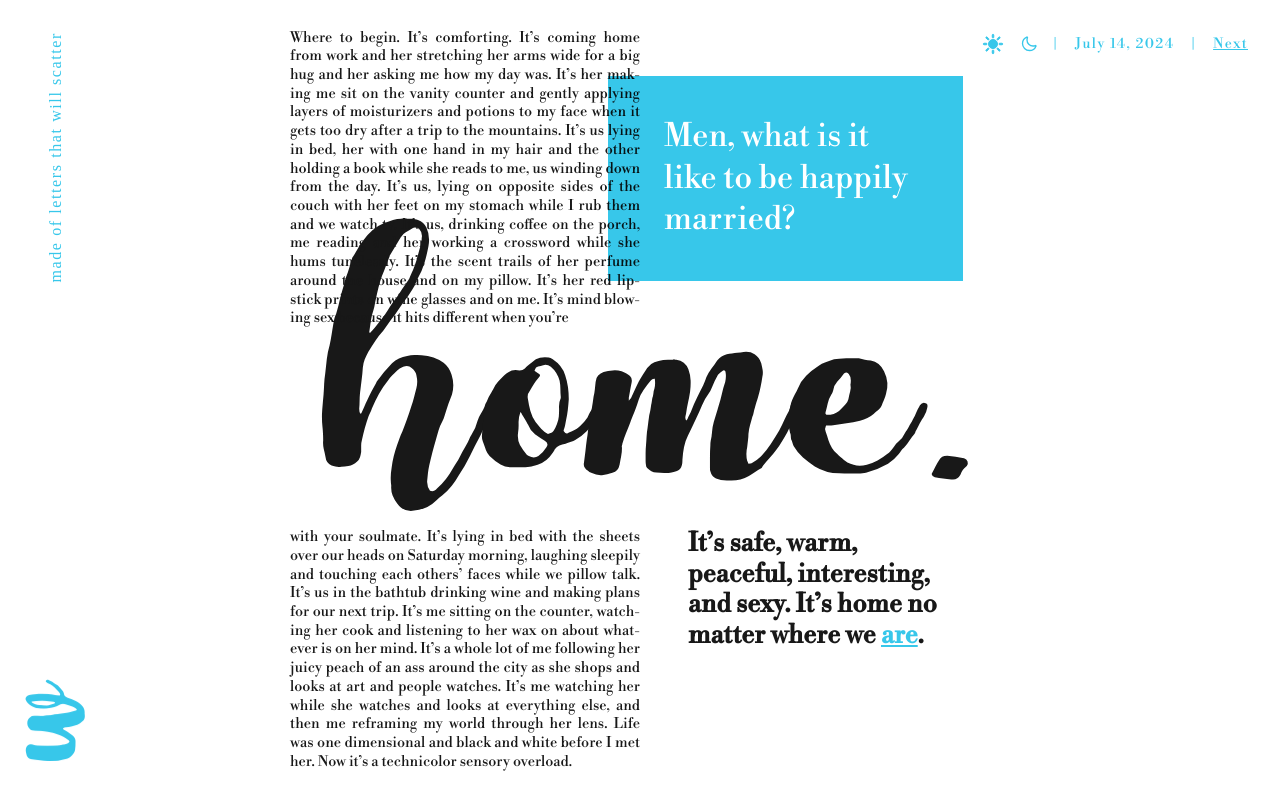
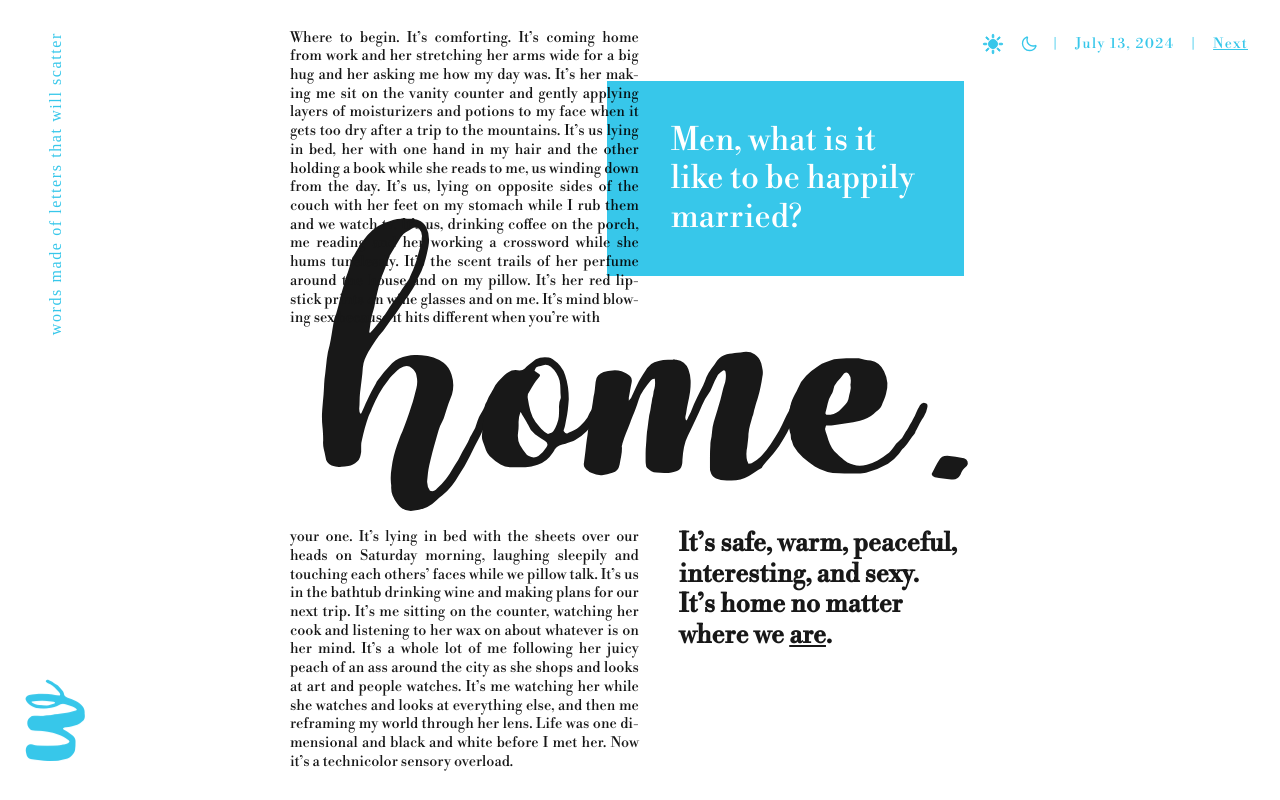
Before and after one commit to naaadz/words, a Vue app: page /home-no-matter-what in a window 1280 px wide. Built offline with nearby package versions, Linux system fonts and the light colour scheme.

Commit message:
add entry, adjust transitions

```diff
--- a/index.html
+++ b/index.html
@@ -2,12 +2,16 @@
 <html lang="en">
   <head>
     <meta charset="UTF-8" />
+    <meta
+      name="description"
+      content="An exercise in typography: Techniques for dropcap, callouts, and pullouts, with css float and shape-outside"
+    />
     <link rel="icon" type="image/svg+xml" href="/words-mark.svg" />
     <link rel="preload" href="/fonts/harley.woff2" as="font" type="font/woff2" crossorigin="anonymous" />
     <link rel="preload" href="/fonts/libre_bodoni.woff2" as="font" type="font/woff2" crossorigin="anonymous" />
 
     <meta name="viewport" content="width=device-width, initial-scale=1.0" />
-    <title>Words</title>
+    <title>Words: made of letters that will scatter</title>
   </head>
   <body>
     <div id="app"></div>
--- a/src/assets/base.css
+++ b/src/assets/base.css
@@ -58,7 +58,7 @@ body.dark-mode ::selection {
 }
 
 .fade-enter-active, .fade-leave-active {
-  transition: opacity 1s;
+  transition: opacity .5s;
 }
 
 .fade-enter, .fade-leave-to {
--- a/src/components/Header.vue
+++ b/src/components/Header.vue
@@ -1,9 +1,9 @@
 <template>
   <div v-if="sortedRoutes.length" class="header fixed z-10">
-    <transition name="fade">
+    <transition name="fade" mode="out-in">
       <Icon v-if="isFirstRoute" name="words" class="text-primary fixed left-0 h-full" />
       <nav v-else class="fixed left-0 h-full flex flex-col justify-between items-center h-full py-8">
-        <span class="blurb text-primary font-libre tracking-widest">made of letters that will scatter</span>
+        <span class="blurb text-primary font-libre tracking-widest">words made of letters that will scatter</span>
         <RouterLink to="/"><span class="logo-mark text-primary font-harley">w</span></RouterLink>
       </nav>
     </transition>
--- a/src/router/index.js
+++ b/src/router/index.js
@@ -14,30 +14,36 @@ const router = createRouter({
       path: '/always-you',
       name: 'always-you',
       component: () => import('../views/AlwaysView.vue'),
-      meta: {date: '2024-07-08'}
+      meta: {date: '2024-04-22'}
     },
     {
       path: '/grind',
       name: 'grind',
       component: () => import('../views/GrindView.vue'),
-      meta: {date: '2024-07-11'}
+      meta: {date: '2024-05-15'}
     },
     {
       path: '/mansplain',
       name: 'mansplain',
       component: () => import('../views/MainsplainingView.vue'),
-      meta: {date: '2024-07-12'}
+      meta: {date: '2024-06-05'}
     },
     {
       path: '/you-have-to-love',
       name: 'you-have-to-love',
       component: () => import('../views/YouHaveToLoveView.vue'),
-      meta: {date: '2024-07-13'}
+      meta: {date: '2024-07-01'}
     },
     {
       path: '/home-no-matter-what',
       name: 'home-no-matter-what',
       component: () => import('../views/HomeNoMatterWhatView.vue'),
+      meta: {date: '2024-07-13'}
+    },
+    {
+      path: '/every-human-heart',
+      name: 'every-human-heart',
+      component: () => import('../views/EveryHumanHeartView.vue'),
       meta: {date: '2024-07-14'}
     }
   ]
--- a/src/views/AlwaysView.vue
+++ b/src/views/AlwaysView.vue
@@ -29,7 +29,7 @@
 
 <style scoped>
 .inner {
-  width: 300px;
+  width: 18.75rem;
   margin-left: 10rem;
 }
 
@@ -38,6 +38,6 @@
   font-size: 2.8rem;
   margin-left: -14rem;
   padding: 1.5rem;
-  width: 350px;
+  width: 21.8rem;
 }
 </style>
--- /dev/null
+++ b/src/views/EveryHumanHeartView.vue
@@ -0,0 +1,84 @@
+<template>
+  <div class="absolute h-screen w-full flex flex-col items-center justify-center">
+    <div class="inner relative">
+      <div class="first absolute">
+        <span class="dropcap font-harley text-primary">t</span>
+        <p class="the-line">he line dividing good from evil</p>
+      </div>
+      <div class="second absolute z-10">
+        <span class="dropcap font-harley text-primary">t</span>
+        <p class="runs-thru">
+          runs through the center of every human
+          <a class="underline" href="https://www.reddit.com/r/AskMen/comments/110xc8l/comment/j8bq15f/" target="_blank"
+            >heart</a
+          >.
+        </p>
+      </div>
+    </div>
+  </div>
+</template>
+
+<style scoped lang="postcss">
+.inner {
+  width: 31.25rem;
+  top: -5rem;
+  left: 10rem;
+}
+
+.dropcap {
+  font-size: 40rem;
+  transform: rotate(10deg);
+  pointer-events: none;
+}
+
+.first .dropcap {
+  float: left;
+  line-height: 0.42;
+  shape-outside: polygon(
+    72.63% -44px,
+    49.6% 43.32%,
+    48.29% 73.23%,
+    94.7% 51.49%,
+    64.48% 110.67%,
+    -26px 111.7%,
+    27px -9px
+  );
+  padding-right: 1rem;
+}
+
+.the-line {
+  font-size: 1.6rem;
+  line-height: 1;
+  width: 20rem;
+  font-style: italic;
+}
+
+.second {
+  left: -10.3rem;
+  top: -2.1rem;
+}
+
+.second .dropcap {
+  float: right;
+  line-height: 0.5;
+  shape-outside: polygon(
+    72.63% -44px,
+    44.17% 96.83%,
+    12.61% 98.25%,
+    12.25% 77.71%,
+    15.3% 61.09%,
+    47px 46.27%,
+    91px 13px
+  );
+  padding-left: 4.5rem;
+}
+
+.runs-thru {
+  font-size: 1.6rem;
+  line-height: 1;
+  width: 20rem;
+  font-style: italic;
+  text-align: right;
+  padding-top: 9rem;
+}
+</style>
--- a/src/views/GrindView.vue
+++ b/src/views/GrindView.vue
@@ -1,7 +1,7 @@
 <template>
   <div class="absolute h-screen w-full flex flex-col items-center justify-center">
     <div class="flex">
-      <div class="left flex flex-col gap-4">
+      <div class="left flex flex-col gap-8">
         <div class="callout bg-primary p-10 pr-14">
           <span>If you love what you do, you never work a day in your life. Devs, how true is this?</span>
         </div>
@@ -24,7 +24,7 @@
         <span class="grind leading-6 font-bold"
           >No matter how much I love it, some days are just a fucking grind. And that’s
           <a
-            class="text-primary underline"
+            class="underline"
             href="https://www.reddit.com/r/ExperiencedDevs/comments/weicva/comment/iiogsqo/"
             target="_blank"
             >ok</a
--- a/src/views/HomeNoMatterWhatView.vue
+++ b/src/views/HomeNoMatterWhatView.vue
@@ -10,31 +10,28 @@
           It’s us, lying on opposite sides of the couch with her feet on my stomach while I rub them and we watch tv.
           It’s us, drinking coffee on the porch, me reading and her working a crossword while she hums tunelessly. It’s
           the scent trails of her perfume around the house and on my pillow. It’s her red lipstick prints on wine
-          glasses and on me. It’s mind blowing sex because it hits different when you’re
+          glasses and on me. It’s mind blowing sex because it hits different when you’re with
         </p>
 
-        <div class="callout bg-primary flex-1 p-10 pl-14">
+        <div class="callout bg-primary flex-1 p-10 pl-16">
           <span>Men, what is it like to be happily married?</span>
         </div>
       </div>
       <span class="home ml-8 font-harley">home.</span>
-      <div class="bottom flex gap-12">
+      <div class="bottom flex gap-10">
         <p>
-          with your soulmate. It’s lying in bed with the sheets over our heads on Saturday morning, laughing sleepily
-          and touching each others’ faces while we pillow talk. It’s us in the bathtub drinking wine and making plans
-          for our next trip. It’s me sitting on the counter, watching her cook and listening to her wax on about
-          whatever is on her mind. It’s a whole lot of me following her juicy peach of an ass around the city as she
-          shops and looks at art and people watches. It’s me watching her while she watches and looks at everything
-          else, and then me reframing my world through her lens. Life was one dimensional and black and white before I
-          met her. Now it’s a technicolor sensory overload.
+          your one. It’s lying in bed with the sheets over our heads on Saturday morning, laughing sleepily and touching
+          each others’ faces while we pillow talk. It’s us in the bathtub drinking wine and making plans for our next
+          trip. It’s me sitting on the counter, watching her cook and listening to her wax on about whatever is on her
+          mind. It’s a whole lot of me following her juicy peach of an ass around the city as she shops and looks at art
+          and people watches. It’s me watching her while she watches and looks at everything else, and then me reframing
+          my world through her lens. Life was one dimensional and black and white before I met her. Now it’s a
+          technicolor sensory overload.
         </p>
 
         <span class="pullout flex-1 leading-6 font-bold pr-8">
           It’s safe, warm, peaceful, interesting, and sexy. It’s home no matter where we
-          <a
-            class="text-primary underline"
-            href="https://www.reddit.com/r/AskMen/comments/1anqe2i/comment/kpuaxgc/"
-            target="_blank"
+          <a class="underline" href="https://www.reddit.com/r/AskMen/comments/1anqe2i/comment/kpuaxgc/" target="_blank"
             >are</a
           >.
         </span>
@@ -45,14 +42,14 @@
 
 <style scoped lang="postcss">
 .inner {
-  width: 700px;
+  width: 43.75rem;
 }
 
 .inner p {
   @apply text-justify hyphens-auto;
   font-size: 0.9rem;
   line-height: 1.3;
-  width: 350px;
+  width: 21.8rem;
 }
 
 .home {
@@ -63,8 +60,8 @@
 
 .callout {
   font-size: 2rem;
-  line-height: 1.3;
-  margin: 0 27px 0 -32px;
+  line-height: 1.2;
+  margin: 0 1.6rem 0 -2rem;
 }
 
 .pullout {
--- a/src/views/YouHaveToLoveView.vue
+++ b/src/views/YouHaveToLoveView.vue
@@ -37,7 +37,7 @@
 }
 
 .inner p {
-  margin-block: 2rem;
+  margin-block: 3rem;
   margin-inline: auto;
 }
 
@@ -47,12 +47,10 @@
 
 .believe {
   @apply tracking-tight;
-  text-align: right;
   padding-left: 4rem;
 }
 
 .life {
-  text-align: justify;
   padding-left: 4rem;
 }
 </style>
```
